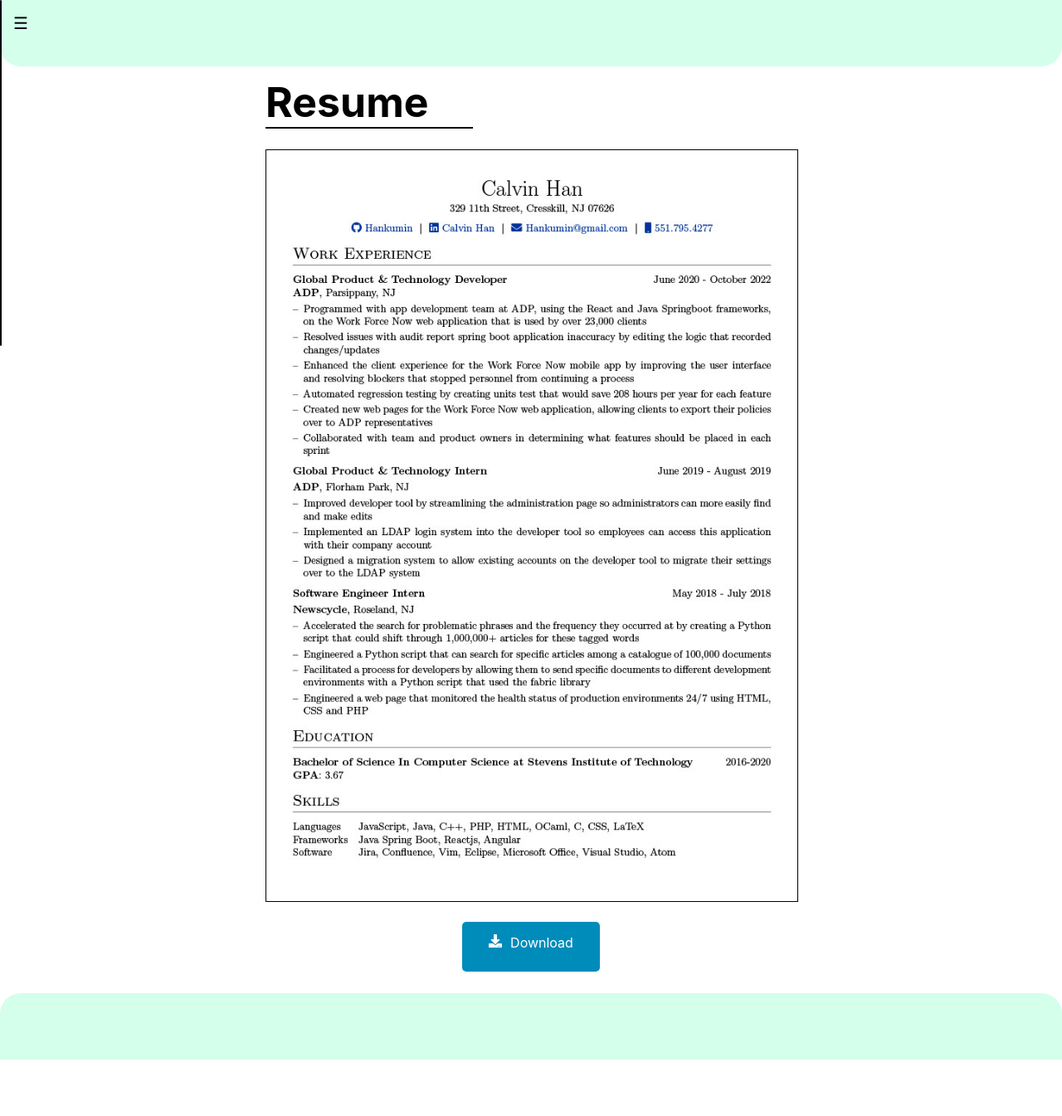
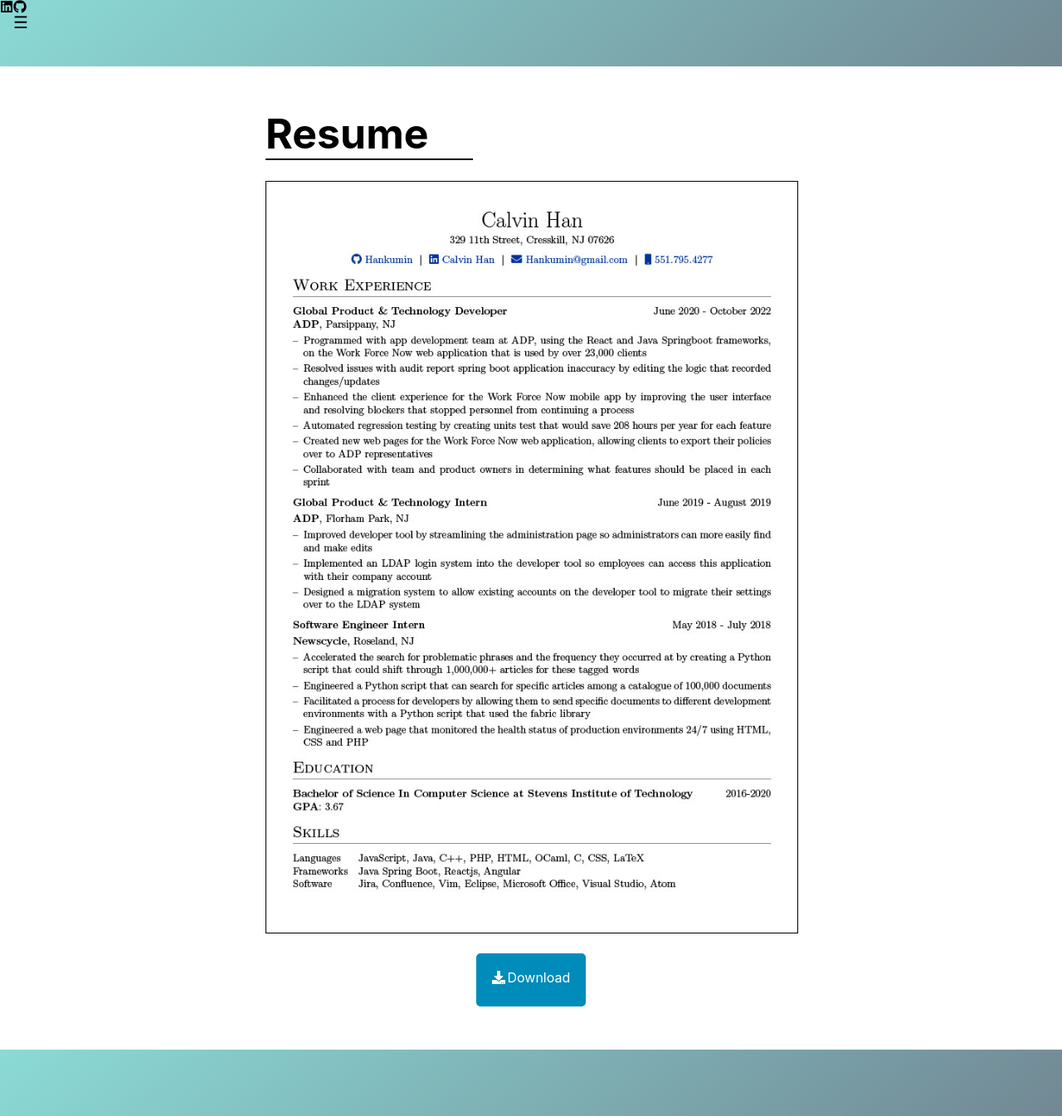
Before and after one commit to hankumin/website, a React (Create React App) app: page /website/resume in a window 1280 px wide. Shown: the whole page at 83% size. Before the commit the page ends 1277 px from the top, so only its background shows below. Built offline with nearby package versions, Linux system fonts and the light colour scheme.

Commit message:
Styles and mainpage changes

```diff
--- a/src/App.css
+++ b/src/App.css
@@ -7,3 +7,22 @@
   width: 20%;
   position: fixed;
 }
+
+div.header{
+  height: 10vh;
+  background-image: var(--gradient-rl);
+  display: flex;
+
+}
+
+div.footer{
+  height: 10vh;
+  background-image: var(--gradient-rl);
+}
+
+div.mainBody{
+  min-height: 85vh;
+  height: auto;
+  width:100%;
+  margin: 0px;
+}
--- a/src/App.js
+++ b/src/App.js
@@ -2,6 +2,7 @@
 import MainPage from './components/MainPage/MainPage'
 import Resume from './components/Resume/Resume'
 import NavBar from './components/NavBar/NavBar'
+import {FaLinkedin,FaGithub} from 'react-icons/fa'
 import {
   Routes,
   Route,
@@ -12,18 +13,25 @@
   return (
     <div className='App'>
       <header >
-        <Router>
+        <div className='header'>
+          <FaLinkedin></FaLinkedin>
+          <FaGithub></FaGithub>
+        </div>
+      </header>
+      <Router>
           <div className='NavigationBar'>
             <NavBar/>
           </div>
-          <div style={{height: '100%'}}>
+          <div>
             <Routes>
               <Route exact={true} path='/website/' element={<MainPage/>} />
               <Route exact={true} path='/website/resume' element={<Resume/>} />
             </Routes>
           </div>
-        </Router>
-      </header>
+      </Router>
+      <footer>
+        <div className='footer'></div>
+      </footer>
     </div>
   );
 }
--- a/src/components/MainPage/MainPage.css
+++ /dev/null
@@ -1,4 +0,0 @@
-div.mainBody{
-    overflow-y:auto;
-    height: 100%
-}
--- a/src/components/MainPage/MainPage.js
+++ b/src/components/MainPage/MainPage.js
@@ -1,21 +1,29 @@
 import React from 'react';
-
-class MainPage extends React.Component {
-    constructor(props){
-        super(props);
-        this.state = {
-        };
-    };
+import photoOfCalvin from './PhotoOfCalvin.jpg'
+import styles from './MainPage.module.css'
 
 
-    render() {
-        return (
-            <div className='mainBody'>
-                <h1> Hello, World</h1>
+export function MainPage(){
+
+    return (
+        <div className='mainBody'>
+            <div className='content'>
+                <div id='section1' className={`${styles.main_flex1}`}>
+                    <div className={styles.main_title_Left}>
+                        <h1 className={`${styles.textLineUp}`}>Welcome</h1>
+                        <p></p>
+                    </div>
+                </div>
+                <div id='section2' className={`${styles.main_flex2}`}>
+                    yes
+                </div>
+                <div id='section2' className={`${styles.main_flex1}`}>
+                    yes
+                </div>
             </div>
+        </div>
 
-        )
-    };
+    )
 
 }
 
--- /dev/null
+++ b/src/components/MainPage/MainPage.module.css
@@ -0,0 +1,95 @@
+:root{
+    --padding-topandbot: 4%;
+    --padding-sides: 7%;
+    --gradient-lr: linear-gradient(140deg,hsla(200, 25%, 35%, 0.75),hsl(177, 52%, 70%));
+    --gradient-rl: linear-gradient(140deg,hsl(177, 52%, 70%),hsla(200, 25%, 35%, 0.75));
+}
+
+h1{
+    font-family: sans-serif;
+}
+
+.main_flex1{
+    background-color: white;
+
+    display: flex;
+    justify-content: space-between;
+    flex-wrap: wrap;
+    padding-top: var(--padding-topandbot);
+    padding-bottom: var(--padding-topandbot);
+    padding-left: var(--padding-sides);
+    padding-right: var(--padding-sides);
+
+
+    height: 75vh;
+}
+
+.main_flex2{
+    background-image: var(--gradient-lr);
+
+    display: flex;
+    flex-direction: row-reverse;
+    padding-top: var(--padding-topandbot);
+    padding-bottom: var(--padding-topandbot);
+    padding-left: var(--padding-sides);
+    padding-right: var(--padding-sides);
+
+
+    height: 30vh;
+}
+
+div.main_title_Left{
+    text-align: left;
+}
+
+.textLineUp {
+    animation: 2s anim-lineUp ease-out;
+    }
+    @keyframes anim-lineUp {
+    0% {
+        opacity: 0;
+        transform: translateY(80%);
+    }
+    20% {
+        opacity: 0;
+    }
+    50% {
+        opacity: 1;
+        transform: translateY(0%);
+    }
+    100% {
+        opacity: 1;
+        transform: translateY(0%);
+    }
+}
+
+.textHidden{
+    visibility: hidden;
+}
+
+.imageLineUp {
+    animation: 2s anim-lineUp ease-out;
+    }
+    @keyframes anim-lineUp {
+    0% {
+        opacity: 0;
+        transform: translateY(80%);
+    }
+    20% {
+        opacity: 0;
+    }
+    50% {
+        opacity: 1;
+        transform: translateY(0%);
+    }
+    100% {
+        opacity: 1;
+        transform: translateY(0%);
+    }
+}
+
+.mainPhotos{
+    width: clamp(200px, 100%, 600px);
+    border-radius: 5%;
+    align-self: start;
+}
--- a/src/components/NavBar/NavBar.css
+++ b/src/components/NavBar/NavBar.css
@@ -4,17 +4,16 @@
     z-index: 1;
     top: 0px;
     left: 0px;
-    background-color: gray;
+    background-color: rgb(179, 177, 177);
     overflow-x: hidden;
     padding-top: 15px;
     transition: 0.5s;
     text-align: left;
-    border: black solid 1px;
     border-radius: 0px 25px 25px 25px;
 }
 
 div.NavBar-On{
-    width:25%;
+    width:20%;
 }
 
 @media only screen and (max-width: 600px){
@@ -31,12 +30,13 @@
     transition: margin-left 0.5s;
     text-align: left;
     padding: 16px;
+    top: -1px;
     position: fixed;
 
 }
 
 div.NavBarToggleDiv-On{
-    margin-left: 25%;
+    margin-left: 20%;
 }
 
 @media only screen and (max-width: 600px){
@@ -60,7 +60,7 @@
 
 button.NavBarCloseDiv{
     color: white;
-    background-color: gray;
+    background-color: rgb(179, 177, 177);
     padding: 0;
     border: none;
     margin-left: 17px;
@@ -93,8 +93,8 @@
 }
 
 .NavLinkActive{
-    border-top: darkgray solid 1px;
-    border-bottom: darkgray solid 1px;
+    border-top: rgb(85, 85, 85) solid 1px;
+    border-bottom: rgb(85, 85, 85) solid 1px;
 }
 
 .NavLinkInactive{
--- a/src/components/Resume/Resume.js
+++ b/src/components/Resume/Resume.js
@@ -1,27 +1,24 @@
-import './Resume.css'
 import resumeImg from './Resume_10_19_20221024_1.jpg'
 import {FaDownload} from 'react-icons/fa'
+import styles from './Resume.module.css'
 
 
 export function Resume(){
 
     return(
-        <div className='mainBody'>
-            <div className='header'/>
+        <div className={styles.mainBody}>
 
-            <div className='paddingDiv'>
-                <div className='title'>
-                    <div className='title-underLine'>
-                        <p className='title'>Resume</p>
+            <div className={styles.paddingDiv}>
+                <div className={styles.title}>
+                    <div className={styles.title_underLine}>
+                        <p className={styles.title}>Resume</p>
                     </div>
                 </div>
-                <img className='pdf' src={resumeImg} alt="Resume"/>
+                <img className={styles.pdf} src={resumeImg} alt="Resume"/>
                 <div>
-                    <a href="Resume.pdf" class="button" target="_blank"><div><FaDownload className='button-content-1'/><p className='button-content-2'>Download</p></div></a>
+                    <a href="Resume.pdf" className={styles.button} target="_blank"><div className={styles.button_content}><FaDownload/><p>Download</p></div></a>
                 </div>
             </div>
-
-            <div className='footer'/>
         </div>
     );
 
--- a/src/components/Resume/Resume.css
+++ b/src/components/Resume/Resume.module.css
@@ -1,4 +1,4 @@
-div.title-underLine{
+div.title_underLine{
     margin-bottom: 25px;
     text-align: left;
 
@@ -7,25 +7,6 @@
     border-bottom-style: solid;
     border-bottom-color: black;
     border-bottom-width: 2px;
-}
-
-div.header{
-    height: 10vh;
-    border-radius: 0px 0px 25px 25px;
-
-    margin-bottom: 1%;
-
-    background-color: #D3FFEB;
-
-}
-
-div.footer{
-    height: 10vh;
-    border-radius: 25px 25px 0px 0px;
-
-    margin-top: 2%;
-
-    background-color: #D3FFEB;
 }
 
 div.title{
@@ -43,12 +24,6 @@
     margin-top: 0px;
 }
 
-div.mainBody{
-    overflow-y:auto;
-    height: 100%;
-    width:100%;
-    margin: 0px;
-}
 
 img.pdf{
     margin-bottom: 20px;
@@ -63,13 +38,15 @@
 div.paddingDiv{
     padding-left: 25%;
     padding-right: 25%;
+    padding-top: var(--padding-topandbot);
+    padding-bottom: var(--padding-topandbot);
 
 }
 
 @media only screen and (max-width: 900px){
     div.paddingDiv{
-        padding-left: 2px;
-        padding-right: 2px;
+        padding-left: 0px;
+        padding-right: 0px;
 
     }
 }
@@ -81,14 +58,15 @@
 
     background-color: #008CBA;
     color: white;
-    padding: 15px 32px;
+    padding: 3px 16px 36px;
     text-align: center;
     text-decoration: none;
     display: inline-block;
     font-size: 16px;
     border-radius: 5px;
     border: none;
-    height: 30px;
+    width: 100px;
+    height: 25px;
 
     text-decoration: none;
     color: initial;
@@ -102,12 +80,10 @@
     color: white;
 }
 
-.button-content-1{
-    display: inline-block;
+div.button_content{
+    display: flex;
+    flex-direction: row;
+    justify-content: space-evenly;
+    align-content: center;
+    align-items: center;
 }
-
-.button-content-2{
-    display: inline-block;
-    margin-left: 10px;
-    margin-top: 0px;
-}
```
Also changed, not shown: public/pikachu-running.gif (deleted), src/components/MainPage/PhotoOfCalvin.jpg (added).
